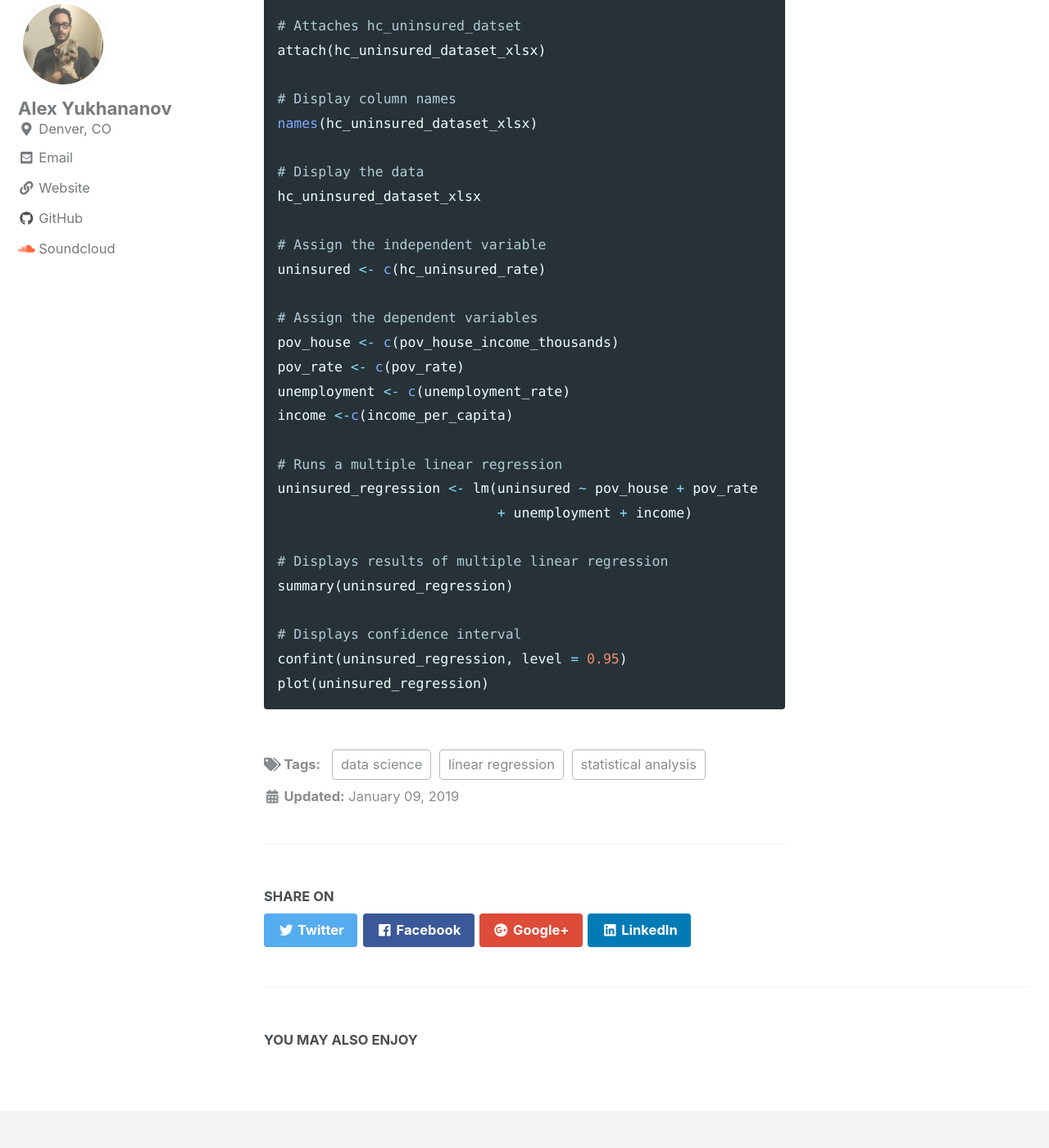
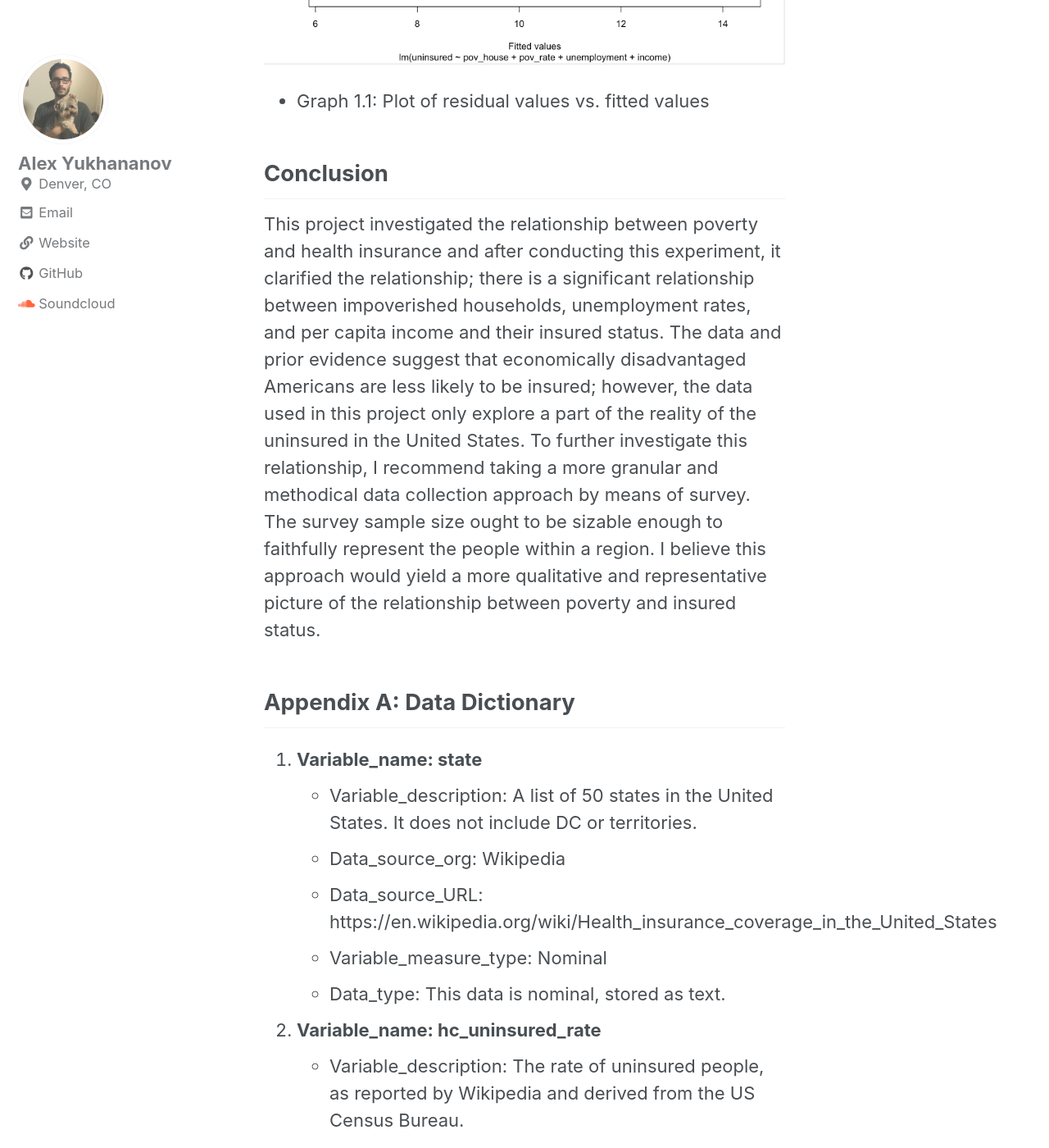
Before and after one commit to Youssef-Sabbagh/atalexfm.github.io, a Jekyll site: the page built from _posts/2019-01-09-uninsured.md, in a window 1280 px wide and 1400 px high, scrolled down 4181 px. Shown: the whole window at 82% size. Built offline with Jekyll 4.4.1, drawn with Linux system fonts in a browser that asks for light colours; cached includes are drawn as plain includes; nearby versions of some CDN libraries; some of the changed text lies outside the part shown.

Commit message:
formatting and details

````diff
--- a/_config.yml
+++ b/_config.yml
@@ -16,7 +16,7 @@
 
 # Site Settings
 locale                   : "en-US"
-title                    : "Data Portfolio"
+title                    : "Portfolio"
 title_separator          : "-"
 name                     : "Alex Yukhananov"
 description              : "Data Portfolio"
--- a/_data/navigation.yml
+++ b/_data/navigation.yml
@@ -2,6 +2,8 @@
 main:
   - title: "About"
     url: /about/
+  - title: "Data Science"
+    url: /data-science/
   # - title: "About"
   #   url: https://mmistakes.github.io/minimal-mistakes/about/
   # - title: "Sample Posts"
--- a/_posts/2019-01-09-uninsured.md
+++ b/_posts/2019-01-09-uninsured.md
@@ -1,9 +1,10 @@
 ---
 title: "Uninsured Americans and Poverty"
 date: 2019-01-09
-tags: [data science, statistical analysis, linear regression]
+categories: [data science]
+tags: [economics, statistical analysis, multiple linear regression, project]
 header:
-    image: "/images/lights.JPG"
+    image: "/images/uninsured/uninsured_header.jpg"
 excerpt: "Data Science, Poverty, Uninsured Rates"
 ---
 
@@ -32,9 +33,57 @@
 
 * Graph 1.1: Plot of residual values vs. fitted values
 
-This project investigated the relationship between poverty and health insurance and after conducting this experiment, it clarified the relationship; there is a significant relationship between impoverished Americans and their insured status.
+## Conclusion
 
-### Linear Regression in R
+This project investigated the relationship between poverty and health insurance and after conducting this experiment, it clarified the relationship; there is a significant relationship between impoverished households, unemployment rates, and per capita income and their insured status. The data and prior evidence suggest that economically disadvantaged Americans are less likely to be insured; however, the data used in this project only explore a part of the reality of the uninsured in the United States. To further investigate this relationship, I recommend taking a more granular and methodical data collection approach by means of survey. The survey sample size ought to be sizable enough to faithfully represent the people within a region. I believe this approach would yield a more qualitative and representative picture of the relationship between poverty and insured status.
+
+## Appendix A: Data Dictionary
+
+1. **Variable_name: state**
+* Variable_description: A list of 50 states in the United States. It does not include DC or territories.
+* Data_source_org: Wikipedia
+* Data_source_URL: https://en.wikipedia.org/wiki/Health_insurance_coverage_in_the_United_States
+* Variable_measure_type: Nominal
+* Data_type: This data is nominal, stored as text.
+
+2. **Variable_name: hc_uninsured_rate**
+* Variable_description: The rate of uninsured people, as reported by Wikipedia and derived from the US Census Bureau.
+* This variable measures the percentage of people without health insurance in 2014.
+* Data_source_org: Wikipedia, US Census Bureau
+* Data_source_URL: https://en.wikipedia.org/wiki/Health_insurance_coverage_in_the_United_States
+* Variable_measure_type: Ratio
+* Data_type: This data is a ratio, stored as a percent.
+
+3. **Variable_name: pov_house_income_thousands**
+* Variable_description: The amount of people in poverty by household income, measured in the thousands, as reported by Wikipedia and derived from the US Census Bureau. This variable measures the amount of people in poverty using the rate of poverty adjusted by household income in 2017.
+* Data_source_org: Wikipedia, US Census Bureau
+* Data_source_URL: https://en.wikipedia.org/wiki/List_of_U.S._states_and_territories_by_poverty_rate
+* Variable_measure_type: Interval
+* Data_type: This data is an interval, stored as a number.
+
+4. **Variable_name: pov_rate**
+* Variable_description: The rate of poverty in a given state, as reported by Wikipedia and derived from the US Census Bureau. This variable measures the percentage of a state's population that is in poverty in 2017.
+* Data_source_org: Wikipedia, US Census Bureau
+* Data_source_URL: https://en.wikipedia.org/wiki/List_of_U.S._states_and_territories_by_poverty_rate
+* Variable_measure_type: Ratio
+* Data_type: This data is a ratio, stored as a percent.
+
+5. **Variable_name: unemployment_rate**
+* Variable_description: The rate of unemployment in a given states, as reported by Wikipedia and derived from the Bureau of Labor Statistics.This variable measures the rate at which people are lack gainful employed in 2018. This is adjusted for seasonal work.
+* Data_source_org: Wikipedia, Bureau of Labor Statistics
+* Data_source_URL: https://en.wikipedia.org/wiki/List_of_U.S._states_and_territories_by_unemployment_rate
+* Variable_measure_type: Ratio
+* Data_type: This data is a ratio, stored as a percent.
+
+6.  **Variable_name: income_per_capita**
+* Variable_description: The per capita household income, as reported by Wikipedia and derived from the US Census Bureau.
+This variable measures the amount of money a household earns on average in 2015.
+* Data_source_org: Wikipedia, US Census Bureau
+* Data_source_URL: https://en.wikipedia.org/wiki/List_of_U.S._states_and_territories_by_income
+* Variable_measure_type: Interval
+* Data_type: This data is an interval, stored as money.
+
+## Appendix B: Multiple Linear Regression in R
 
 ```r
 # Reads the hc_uninsured_dataset and runs a multiple linear regression
@@ -68,3 +117,30 @@
 confint(uninsured_regression, level = 0.95)
 plot(uninsured_regression)
 ```
+
+## Appendix C: Residuals and Coefficients
+
+Residuals:
+Min | 1Q | Median | 3Q | Max |
+------------ | ------------- | -------------  | ------------- | ------------- |
+-5.4749 | -2.0436| 0.3959 | 2.1212 | 5.2856
+
+<img src="{{ site.url }}{{ site.baseurl }}/images/uninsured/intercept.png" alt="coefficients">
+
+Residual standard error: 2.742 on 45 degrees of freedom
+Multiple R-squared:  0.4025,	Adjusted R-squared:  0.3494
+F-statistic: 7.578 on 4 and 45 DF, 	p-value: 9.339e-05
+
+## Sources:
+
+1. CNBC. The Number of People with Health Insurance via Jobs Remained Steady with Obamacare. https://www.cnbc.com/2016/07/13/number-of-people-with-health-insurance-via-jobs-remained-steady-with-obamacare.html
+
+2. Harvard Gazette. New Study Finds 45,000 Deaths Annually Linked to Lack of Health Coverage. https://news.harvard.edu/gazette/story/2009/09/new-study-finds-45000-deaths-annually-linked-to-lack-of-health-coverage/
+
+3. KFF. Key Facts about the Uninsured Population. https://www.kff.org/uninsured/fact-sheet/key-facts-about-the-uninsured-population/
+
+4. U.S. Census. Who are the Uninsured. https://www.census.gov/newsroom/blogs/random-samplings/2017/09/who_are_the_uninsure.html
+
+## Data
+
+https://github.com/atAlexFM/uninsured-dataset/blob/master/hc_uninsured_dataset_xlsx.xlsx
````
Also changed, not shown: _pages/datascience.md (added, +18 -0 lines), images/uninsured/uninsured_header.jpg (added).
